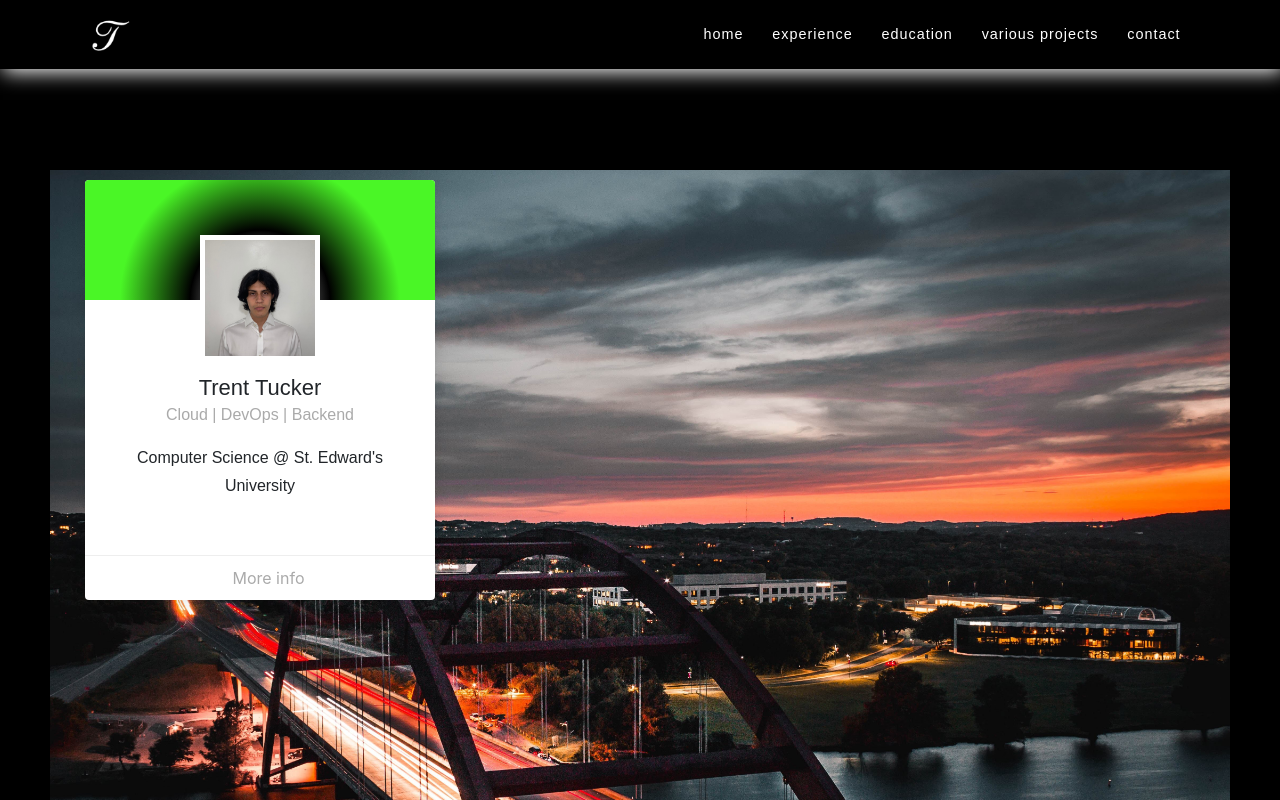
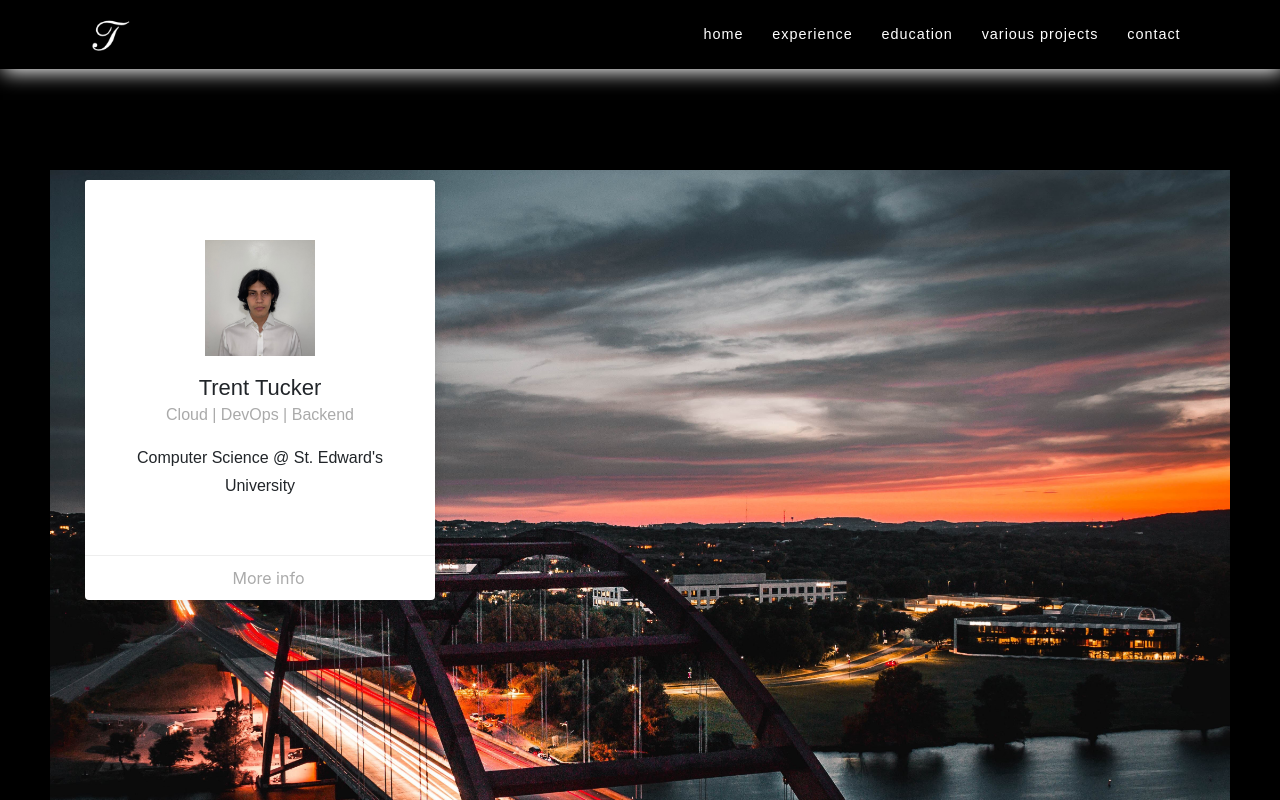
Before and after one commit to trenttuckerr/personal-fe, a React (Vite) app: page / in a window 1280 px wide. Shown: the top 800 px of the page. Built offline with nearby package versions, Linux system fonts and the light colour scheme; a web font is replaced by a local one.

Commit message:
rid linear gradient -> white background

```diff
--- a/public/assets/css/Team-with-rotating-cards-1.css
+++ b/public/assets/css/Team-with-rotating-cards-1.css
@@ -91,13 +91,6 @@
 
 .card-imagia .cover-imagia.cover-gradient {
   background: #ffffff;
-  background-image: radial-gradient(
-    circle at 50% 100%,
-    #adcace 0%,
-    #89bece 33%,
-    #34a1c8 66%,
-    #036ead 100%
-  );
 }
 
 .card-imagia .user-imagia {
--- a/public/assets/css/Team-with-rotating-cards.css
+++ b/public/assets/css/Team-with-rotating-cards.css
@@ -91,12 +91,6 @@
 
 .card-imagia .cover-imagia.cover-gradient {
   background: #ffffff;
-  background-image: radial-gradient(
-    circle at 50% 100%,
-    #ffffff 0%,
-    #000000 33%,
-    #4af626 66%
-  );
 }
 
 .card-imagia .user-imagia {
--- a/src/assets/css/Team-with-rotating-cards-1.css
+++ b/src/assets/css/Team-with-rotating-cards-1.css
@@ -91,13 +91,6 @@
 
 .card-imagia .cover-imagia.cover-gradient {
   background: #ffffff;
-  background-image: radial-gradient(
-    circle at 50% 100%,
-    #adcace 0%,
-    #89bece 33%,
-    #34a1c8 66%,
-    #036ead 100%
-  );
 }
 
 .card-imagia .user-imagia {
--- a/src/assets/css/Team-with-rotating-cards.css
+++ b/src/assets/css/Team-with-rotating-cards.css
@@ -91,12 +91,6 @@
 
 .card-imagia .cover-imagia.cover-gradient {
   background: #ffffff;
-  background-image: radial-gradient(
-    circle at 50% 100%,
-    #ffffff 0%,
-    #000000 33%,
-    #4af626 66%
-  );
 }
 
 .card-imagia .user-imagia {
```
